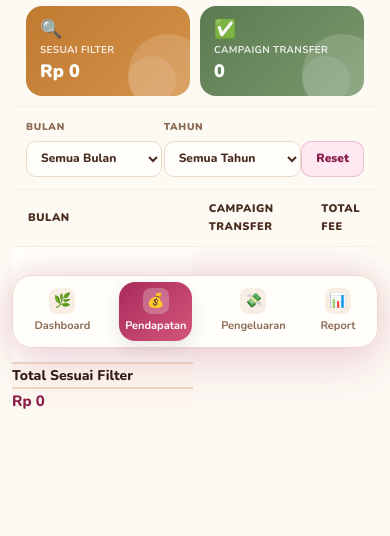
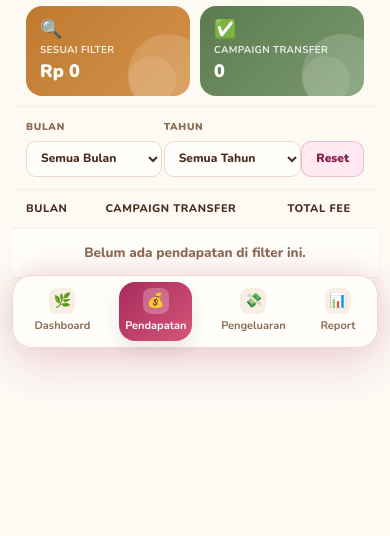
Before and after one commit to hendrikusray/daily-task, a Flask app: page /pendapatan in a window 390 px wide. Shown: the part 486-1022 px from the top of the page. After the commit the page ends 859 px from the top, so only its background shows below. Run offline with Flask 3, Linux system fonts and the light colour scheme; a user stored in the database is signed in; data that the repository does not hold is empty.

Commit message:
pendapatan: fix monthly table mobile display with !important overrides
Co-Authored-By: Claude Sonnet 4.6 <noreply@anthropic.com>

```diff
--- a/app/static/css/style.css
+++ b/app/static/css/style.css
@@ -3084,38 +3084,18 @@ body[data-theme="polka"].auth-page::after {
 }
 
 @media (max-width: 840px) {
-    /* Keep monthly-table as a real table, don't inherit dashboard card style */
-    .monthly-table,
-    .monthly-table tbody,
-    .monthly-table thead,
-    .monthly-table tr,
+    /* Force monthly-table back to real table — override the dashboard block layout */
+    .monthly-table         { display: table !important; width: 100% !important; border-collapse: collapse !important; border-spacing: 0 !important; background: transparent !important; box-shadow: none !important; border: none !important; }
+    .monthly-table thead   { display: table-header-group !important; }
+    .monthly-table tbody   { display: table-row-group !important; }
+    .monthly-table tr      { display: table-row !important; flex-direction: unset !important; background: transparent !important; border: none !important; box-shadow: none !important; border-radius: 0 !important; border-left-width: 0 !important; overflow: visible !important; }
     .monthly-table td,
-    .monthly-table th {
-        display: revert;
-        width: auto;
-    }
-    .monthly-table {
-        width: 100%;
-        border-collapse: collapse;
-        border-spacing: 0;
-        background: transparent;
-        box-shadow: none;
-        border: none;
-    }
-    .monthly-table thead { display: table-header-group; }
-    .monthly-table tr { display: table-row; background: transparent; border: none; box-shadow: none; border-radius: 0; border-left-width: 0; }
-    .monthly-table td, .monthly-table th {
-        display: table-cell;
-        padding: 14px 16px;
-        border: none;
-        border-bottom: 1px solid var(--line-soft);
-        white-space: normal;
-        word-break: break-word;
-        grid-template-columns: none;
-    }
-    .monthly-table td::before { display: none; }
-    .monthly-table th { font-size: 11px; padding: 10px 16px; }
-    .monthly-table .monthly-total { white-space: nowrap; }
+    .monthly-table th      { display: table-cell !important; width: auto !important; padding: 13px 14px !important; border: none !important; border-bottom: 1px solid var(--line-soft) !important; grid-template-columns: none !important; white-space: normal !important; word-break: break-word !important; }
+    .monthly-table td::before { display: none !important; }
+    .monthly-table th      { font-size: 11px !important; font-weight: 800 !important; padding: 10px 14px !important; }
+    .monthly-table .monthly-total { white-space: nowrap !important; }
+    /* Make the table scrollable if needed on very small screens */
+    .monthly-table-wrap    { overflow-x: auto; }
 }
 
 /* income header meta */
--- a/app/templates/pendapatan.html
+++ b/app/templates/pendapatan.html
@@ -74,7 +74,7 @@
                 <button type="button" class="income-reset-btn" id="incomeFilterReset">Reset</button>
             </div>
 
-            <div class="tracker-table-wrap">
+            <div class="tracker-table-wrap monthly-table-wrap">
                 <table class="tracker-table monthly-table">
                     <thead>
                         <tr>
```
